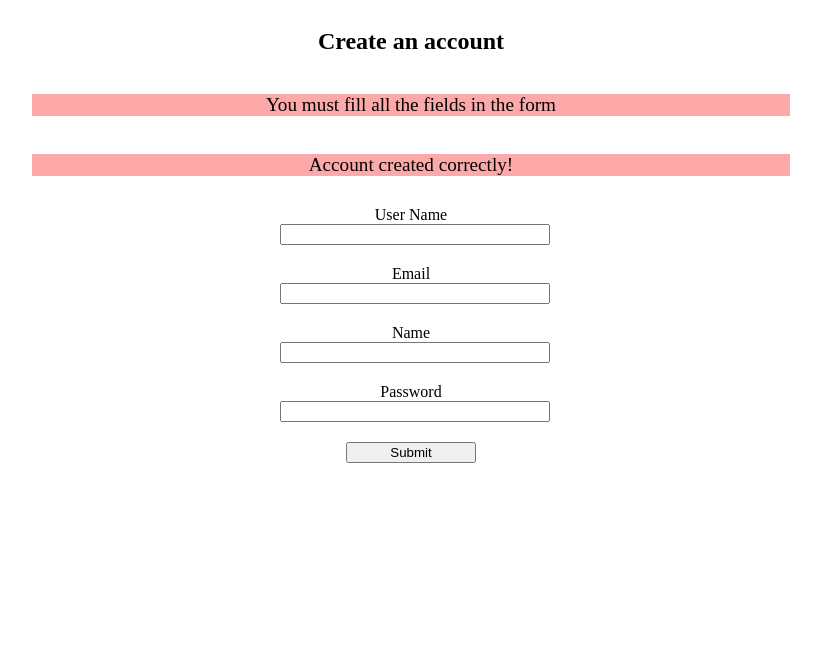
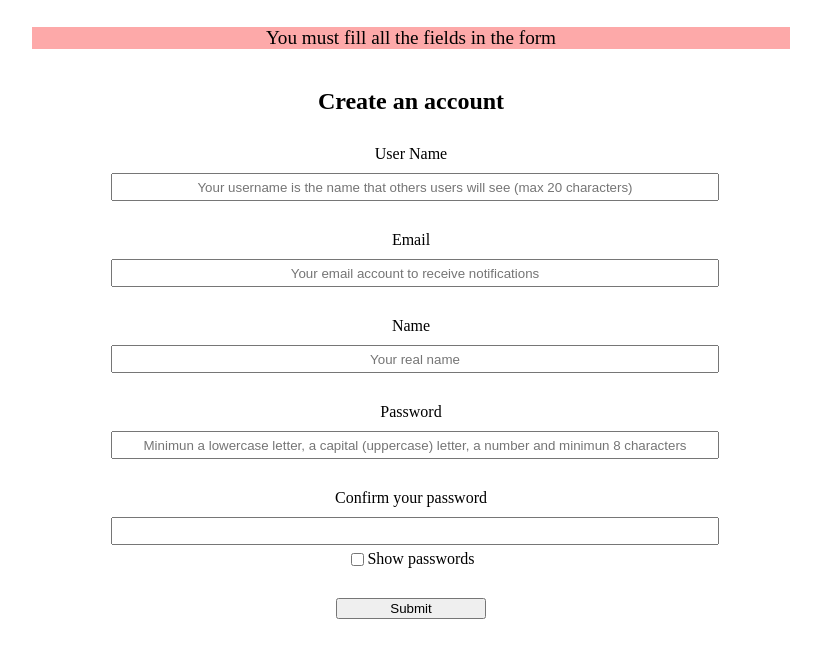
Before and after one commit to tonilr/gestion-usuarios, a PHP site: page /signup.php in a window 1280 px wide. Shown: the top 658 px of the page, without its empty margins (229-1050 px from the left). Run offline with PHP 8.4, Linux system fonts and the light colour scheme; the visitor is signed in with stand-in values (Sample User, id 1).

Commit message:
Signup fields control implemented

```diff
--- a/css/style.css
+++ b/css/style.css
@@ -1,7 +1,25 @@
-.mainContent{
+body{
     display: flex;
     flex-direction: column;
     align-items: center;
+    justify-content: center;
+}
+.mainContent{
+    width: 600px;
+    text-align: center;
+}
+.mainPageContent{
+    display: flex;
+    flex-direction: column;
+    align-items: center;
+    justify-content: center;
+    border: 1px solid rgb(60, 60, 60);
+    border-radius: 3px;
+    padding: 40px 20px 40px 20px;
+    background-color: ghostwhite;
+}
+#mainPage{
+    height: 100vh;
 }
 .signForm{
     display: flex;
@@ -9,16 +27,19 @@
     align-content: center;
 }
 label{
-    width: 100%;
+    /* width: 100%; */
     margin: 10px 0px 10px 0px;
     text-align: center;
 }
-input{
+input[type="text"],input[type="password"]{
     width: 100%;
+    text-align: center;
+    height: 22px;
+    margin-bottom: 20px;
 }
 input[type="submit"]{
-    margin-top:10px;
-    width: 50%;
+    margin-top:20px;
+    width: 150px;
     align-self: center;
 }
 .alert{
@@ -27,3 +48,15 @@ input[type="submit"]{
     font-size: larger;
     text-align: center;
 }
+.confirmation{
+    width: 60%;
+    background-color: rgb(207, 253, 169);
+    font-size: larger;
+    text-align: center;
+}
+#togglePassword{
+    display: flex;
+    justify-content: center;
+    align-items: center;
+    margin-top: -25px;
+}
--- /dev/null
+++ b/js/javascriptFunctions.js
@@ -0,0 +1,19 @@
+function togglepasswordsignup(){
+    let pass1=document.getElementsByClassName("passwordField")[0];
+    let pass2=document.getElementsByClassName("passwordField")[1];
+    if (pass1.type==="password"){
+        pass1.type="text";
+        pass2.type="text";
+    }else{
+        pass1.type="password";
+        pass2.type="password";
+    }
+}
+function togglepasswordsignin(){
+    let pass1=document.getElementsByClassName("passwordField")[0];
+    if (pass1.type==="password"){
+        pass1.type="text";
+    }else{
+        pass1.type="password";
+    }
+}
--- a/signup.php
+++ b/signup.php
@@ -5,11 +5,10 @@
     <meta http-equiv="X-UA-Compatible" content="IE=edge">
     <meta name="viewport" content="width=device-width, initial-scale=1.0">
     <link rel="stylesheet" href="css/style.css">
+    <script src="js/javascriptFunctions.js"></script>
     <title>Sign Up</title>
 </head>
 <body>
-    <section class="mainContent">
-        <h1>Create an account</h1>
     <?php
     session_start();
     if (isset($_SESSION["fieldMissing"]) and $_SESSION["fieldMissing"]==1){
@@ -20,28 +19,30 @@
         echo "<p class='alert'>You have entered an invalid format in one field</p>";
         $_SESSION["fieldsError"]=0;
     }
-        if (isset($_SESSION["userAdded"]) and $_SESSION["userAdded"]==1){
-            echo "<p class='alert'>Account created correctly!</p>";
-            $_SESSION["userAdded"]=0;
-        }
-        if (isset($_SESSION["errorAdding"]) and $_SESSION["errorAdding"]==1){
-            echo "<p class='alert'>There was an error adding the user account!</p>";
-            $_SESSION["errorAdding"]=0;
+    if (isset($_SESSION["passwordError"]) and $_SESSION["passwordError"]==1){
+        echo "<p class='alert'>The passwords don't match</p>";
+        $_SESSION["passwordError"]=0;
     }
     ?>
+    <section class="mainContent">
+        <h1>Create an account</h1>
+
         <form action="db/action-signup.php" method="post" class="signForm">
-            <label for="username">User Name
-                <input type="text" name="username" id="username">
-            </label>
-            <label for="email">Email
-                <input type="text" name="email" id="email">
-            </label>
-            <label for="name">Name
-                <input type="text" name="name" id="name">
-            </label>
-            <label for="password">Password
-                <input type="password" name="password" id="password">
-            </label>
+            <label for="username">User Name</label>
+            <input type="text" name="username" id="username" placeholder="Your username is the name that others users will see (max 20 characters)" maxlength="20" required>
+
+            <label for="email">Email</label>
+            <input type="text" name="email" id="email" placeholder="Your email account to receive notifications" maxlength="40" required>
+            <label for="name">Name</label>
+            <input type="text" name="name" id="name" placeholder="Your real name" maxlength="20" required>
+            <label for="password1">Password</label>
+            <input type="password" name="password1" class="passwordField" id="password1" pattern="(?=.*\d)(?=.*[a-z])(?=.*[A-Z]).{8,}" placeholder="Minimun a lowercase letter, a capital (uppercase) letter, a number and minimun 8 characters" required>
+            <label for="password2">Confirm your password</label>
+            <input type="password" name="password2" class="passwordField" id="password2"  required>
+            <div id="togglePassword">
+                <input type="checkbox" name="togglePassword" onclick="togglepasswordsignup()">
+                <label for="togglePassword">Show passwords</label>
+            </div>
             <input type="submit" class="boton">
         </form>
     </section>
```
Also changed, not shown: db/action-signup.php (+10 -2 lines), index.php (+18 -18 lines), img/diseño base de datos.png (added), img/view.png (added). Lines whose indentation alone changed are shown as unchanged.
